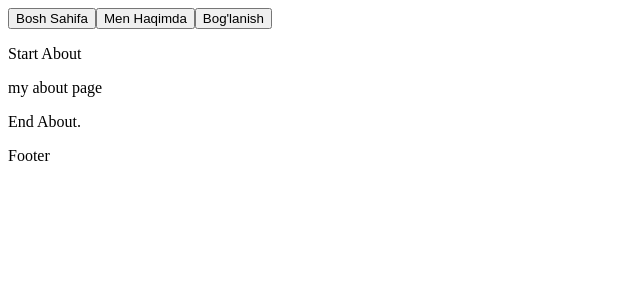
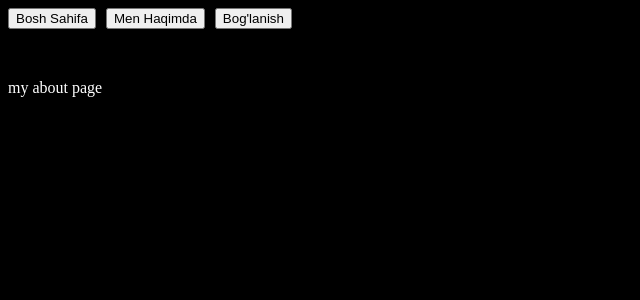
Before and after one commit to muhammadqodir1704/nextProject, a Next.js app: page /about in a window 1280 px wide. Shown: the top 300 px of the page, without its empty margins (0-640 px from the left). Built offline with nearby package versions, Linux system fonts and the light colour scheme.

Commit message:
feat: added styles

```diff
--- a/src/app/about/page.tsx
+++ b/src/app/about/page.tsx
@@ -2,7 +2,7 @@ import React from 'react'
 
 const page = () => {
   return (
-    <div>
+    <div className='about'>
       my about page
     </div>
   )
--- a/src/app/contact/page.tsx
+++ b/src/app/contact/page.tsx
@@ -2,7 +2,7 @@ import React from 'react'
 
 const page = () => {
   return (
-    <div>
+    <div className='contact'>
       contact
     </div>
   )
--- a/src/app/globals.css
+++ b/src/app/globals.css
@@ -7,6 +7,14 @@
   }
   .navbar-1{
      display: flex;
-     gap: 2gi0px;
-
+     gap: 10px;
   }
+  body{
+    background-color: #000;
+  }
+  .contact{
+   color: #fff;
+  }
+  .about{
+   color: #fff;
+  }
```
